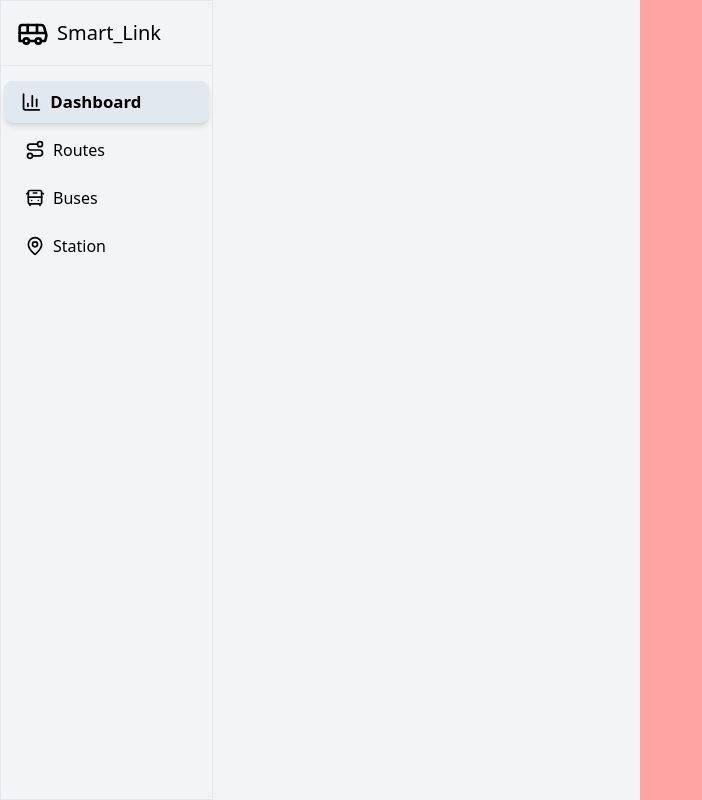
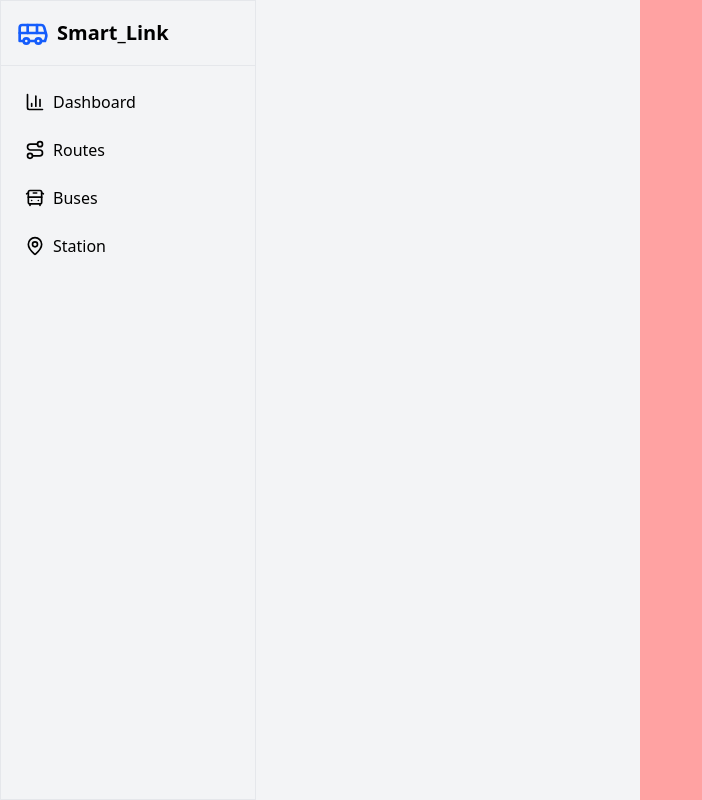
Before and after one commit to boobachad/Smart-Link, a Next.js app in the folder frontend/: page /admin/dashboard in a window 1280 px wide. Shown: the whole page, without its empty margins (0-702 px from the left). Built offline with nearby package versions, Linux system fonts and the light colour scheme; no server answers; sample sign-in values are in the browser's storage.

Commit message:
fix: navbar activeSection issues

```diff
--- a/frontend/src/app/admin/_components/SideNavbar.jsx
+++ b/frontend/src/app/admin/_components/SideNavbar.jsx
@@ -1,16 +1,14 @@
 'use client';
-import React, { useState, useEffect } from 'react'
-import { Bus, ChartColumn, Route, BusFront, MapPin } from 'lucide-react'
+import React, { useState, useEffect } from 'react';
+import { Bus, ChartColumn, Route, BusFront, MapPin } from 'lucide-react';
 import SideNavbarLoadingSkeleton from './SideNavbarLoadingSkeleton';
 import { useRouter } from 'next/navigation';
 
-function SideNavbar() {
-
-    const [activeSection, setActiveSection] = useState('Dashboard');
-    const [loading, setLoading] = useState(true);
+function SideNavbar({ activeSection, setActiveSection, loading }) {
+    const [isLoading, setIsLoading] = useState(loading);
     const router = useRouter();
 
-    const section = [
+    const sections = [
         { name: 'Dashboard', icon: <ChartColumn size={20} />, link: '/admin/dashboard' },
         { name: 'Routes', icon: <Route size={20} />, link: '/admin/routes' },
         { name: 'Buses', icon: <BusFront size={20} />, link: '/admin/buses' },
@@ -20,47 +18,48 @@
     const handleSectionClick = (sectionName, sectionLink) => {
         setActiveSection(sectionName);
         router.push(sectionLink);
-    }
+    };
 
     useEffect(() => {
-        const timer = setTimeout(() => {
-            setLoading(false);
-        }, 1500);
+        let timer;
+        if (loading) {
+            timer = setTimeout(() => {
+                setIsLoading(false);
+            }, 1500);
+        }
         return () => clearTimeout(timer);
-    }, []);
+    }, [loading]);
 
-    if(loading) {
+    if (isLoading) {
         return <SideNavbarLoadingSkeleton />;
     }
 
     return (
-        <div className='max-w-1/3 h-screen border border-gray-200 bg-gray-100 flex flex-col'>
-            <div className='p-4 flex items-center gap-2 border-b border-gray-200'>
-                <Bus size={32} />
-                <p className='text-xl text-semi-bold'>Smart_Link</p>
+        <div className="w-64 h-screen border border-gray-200 bg-gray-100 flex flex-col">
+            <div className="p-4 flex items-center gap-2 border-b border-gray-200">
+                <Bus size={32} className="text-blue-600" />
+                <p className="text-xl font-semibold">Smart_Link</p>
             </div>
-
-            <div className='flex flex-col space-y-2 mt-4'>
-                {section.map((section) => (
+            <div className="flex flex-col space-y-2 mt-4">
+                {sections.map((section) => (
                     <div
                         key={section.name}
                         onClick={() => handleSectionClick(section.name, section.link)}
                         tabIndex={0}
                         className={`
-                            px-4 py-2 flex items-center gap-2 cursor-pointer
-                            rounded-lg mx-2 transition-all duration-300
-                            ${activeSection === section.name
-                                ? 'bg-slate-200 shadow-md transform scale-105 font-semibold'
+                                px-4 py-2 flex items-center gap-2 cursor-pointer
+                                rounded-lg mx-2 transition-all duration-300
+                                ${activeSection === section.name
+                                ? 'bg-slate-200 shadow-md transform scale-105 font-semibold text-blue-600'
                                 : 'hover:bg-gray-200'}
-                        `}
+                            `}
                     >
                         {section.icon}
-                        <p className='text-md text-bold'>{section.name}</p>
+                        <p className="text-md font-medium">{section.name}</p>
                     </div>
                 ))}
             </div>
         </div>
-    )
+    );
 }
-
-export default SideNavbar
+export default SideNavbar;
--- a/frontend/src/app/admin/_components/SideNavbarLoadingSkeleton.jsx
+++ b/frontend/src/app/admin/_components/SideNavbarLoadingSkeleton.jsx
@@ -1,17 +1,7 @@
-'use client';
-
-import React, { useState, useEffect } from 'react';
-import { Bus, ChartColumn, Route, BusFront, MapPin } from 'lucide-react';
+import React from 'react';
+import { Bus } from 'lucide-react';
 
 function SideNavbar() {
-    const [activeSection, setActiveSection] = useState('Dashboard');
-
-    const sections = [
-        { name: 'Dashboard', icon: <ChartColumn size={20} /> },
-        { name: 'Routes', icon: <Route size={20} /> },
-        { name: 'Buses', icon: <BusFront size={20} /> },
-        { name: 'Station', icon: <MapPin size={20} /> },
-    ];
 
     return (
         <div className='max-w-1/3 h-screen border border-gray-200 bg-gray-100 flex flex-col'>
```
